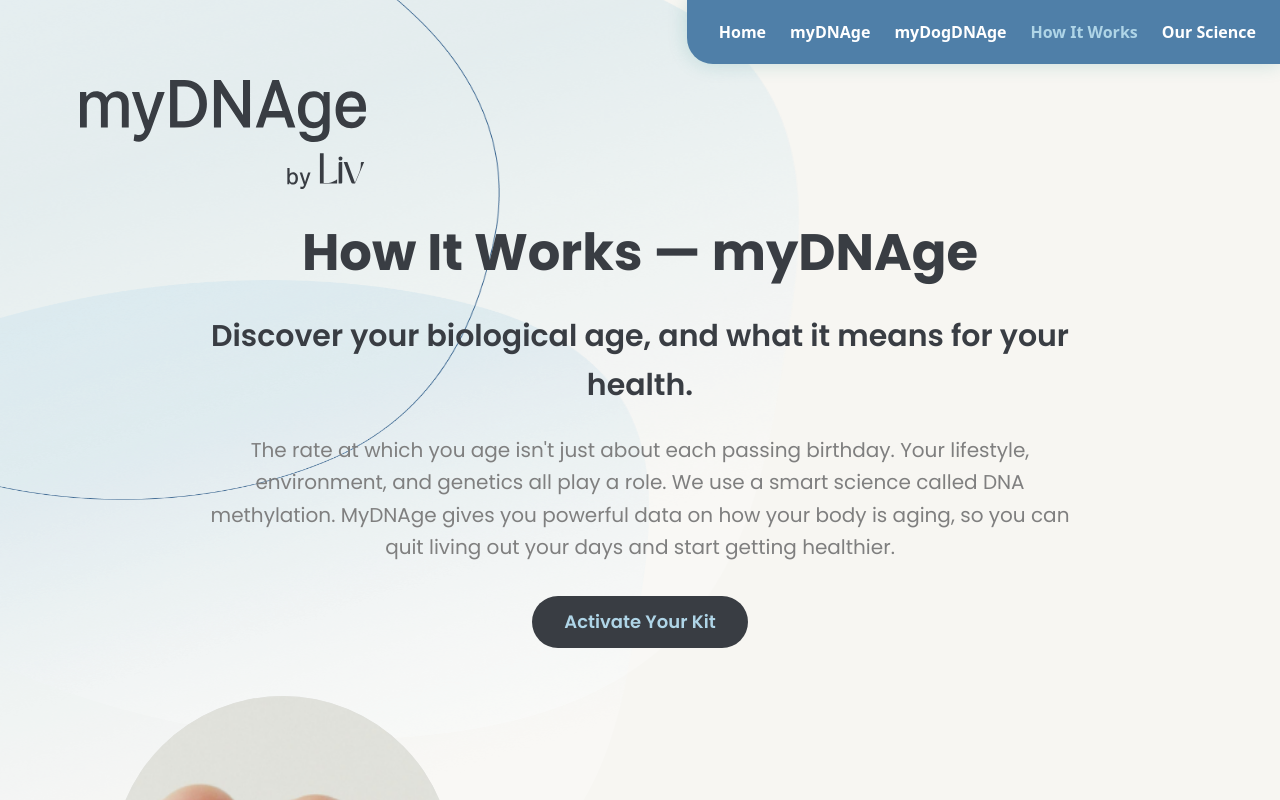
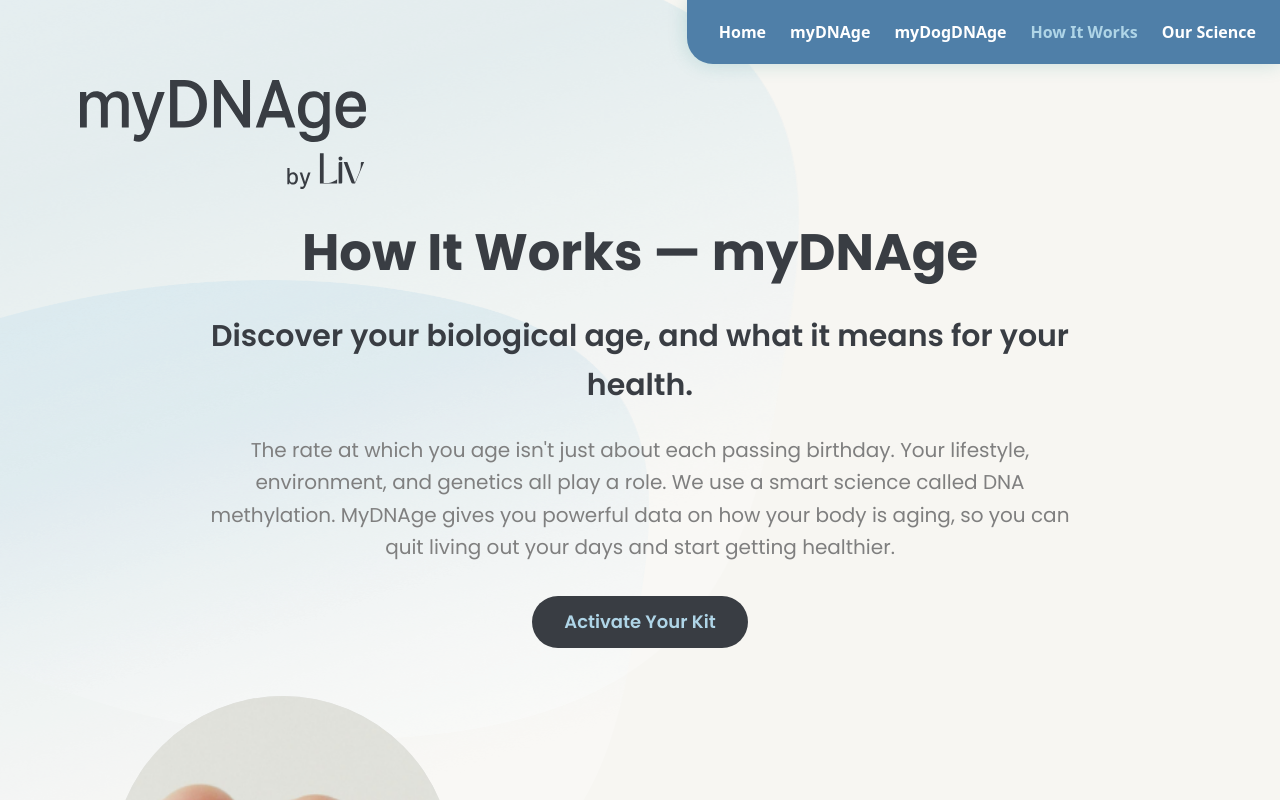
Before and after one commit to ynguyen0/mydnage, a React (Vite) app: page /how-it-works in a window 1280 px wide. Shown: the top 800 px of the page. Built offline with nearby package versions, Linux system fonts and the light colour scheme.

Commit message:
ui fixes

```diff
--- a/src/components/dog-products/dogproducts.tsx
+++ b/src/components/dog-products/dogproducts.tsx
@@ -18,7 +18,7 @@
           absolute -top-15 left-0
           w-[500px] h-[500px]         /* bigger size—adjust as needed */
           sm:w-[400px] sm:h-[400px]   /* scale up on sm */
-          lg:w-[800px] lg:h-[800px]   /* and md */
+          lg:w-[700px] lg:h-[700px]   /* and md */
           pointer-events-none
           z-0                         /* send it behind the main content */
         "
--- a/src/components/howitworks/howitworks.tsx
+++ b/src/components/howitworks/howitworks.tsx
@@ -39,18 +39,6 @@
           z-0
         "
       />
-      <img
-        src={line}
-        alt="Decorative corner graphic"
-        className="
-          absolute top-0 left-0
-          w-[500px] h-[500px]
-          sm:w-[200px] sm:h-[200px]
-          lg:w-[500px] lg:h-[500px]
-          pointer-events-none
-          z-0
-        "
-      />
 
       {/* Main content */}
       <div className="relative z-10 px-6 sm:px-12 md:px-20 lg:px-28 py-16 md:py-20">
--- a/src/components/landing/landing.tsx
+++ b/src/components/landing/landing.tsx
@@ -73,25 +73,26 @@
           <div className="px-6 sm:px-8 md:px-12 lg:px-20 xl:px-32 py-8 md:py-16
           lg:absolute lg:top-[140px] lg:left-[100px] xl:left-[140px]
           max-w-full lg:max-w-[800px]">
-          <h1 className="text-xl sm:text-2xl md:text-3xl lg:text-4xl xl:text-5xl
+            <h1 className="text-xl sm:text-2xl md:text-3xl lg:text-4xl xl:text-5xl
             leading-snug sm:leading-tight text-[#393D43]
             text-center lg:text-left">
-            Changing the way you age to live <b>healthier, longer, and better</b>
-          </h1>
-        </div>
+              Changing the way you age to live <b>healthier, longer, and better</b>
+            </h1>
+          </div>
 
           {/* Product image - absolute on desktop, centered on mobile */}
-          <div className="hidden lg:block absolute top-[75px] left-[calc(100%-36%)] xl:top-[125px] xl:left-[calc(100%-40%)] 2xl:left-[calc(100%-42%)]">
+          <div className="hidden lg:block absolute top-[30px] left-[calc(100%-40%)] xl:top-[70px] xl:left-[calc(100%-40%)] 2xl:left-[calc(100%-40%)]">
             <img
               src={product}
               alt="MyDNAge product"
               className="w-[340px] xl:w-[380px] object-contain"
             />
           </div>
+
         </section>
 
         {/* Buttons section */}
-            <section className="mt-0 lg:-mt-[100px] px-6 sm:px-8 md:px-12 lg:px-20 xl:px-32
+        <section className="mt-0 lg:-mt-[100px] px-6 sm:px-8 md:px-12 lg:px-20 xl:px-32
         flex flex-col gap-4
         mb-16 md:mb-24
         max-w-full sm:max-w-2xl md:max-w-3xl lg:max-w-4xl
--- a/src/components/products/product.tsx
+++ b/src/components/products/product.tsx
@@ -20,7 +20,7 @@
           absolute -top-15 left-0
           w-[500px] h-[500px]         /* bigger size—adjust as needed */
           sm:w-[400px] sm:h-[400px]   /* scale up on sm */
-          lg:w-[800px] lg:h-[800px]   /* and md */
+          lg:w-[700px] lg:h-[700px]   /* and md */
           pointer-events-none
           z-0                         /* send it behind the main content */
         "
```
